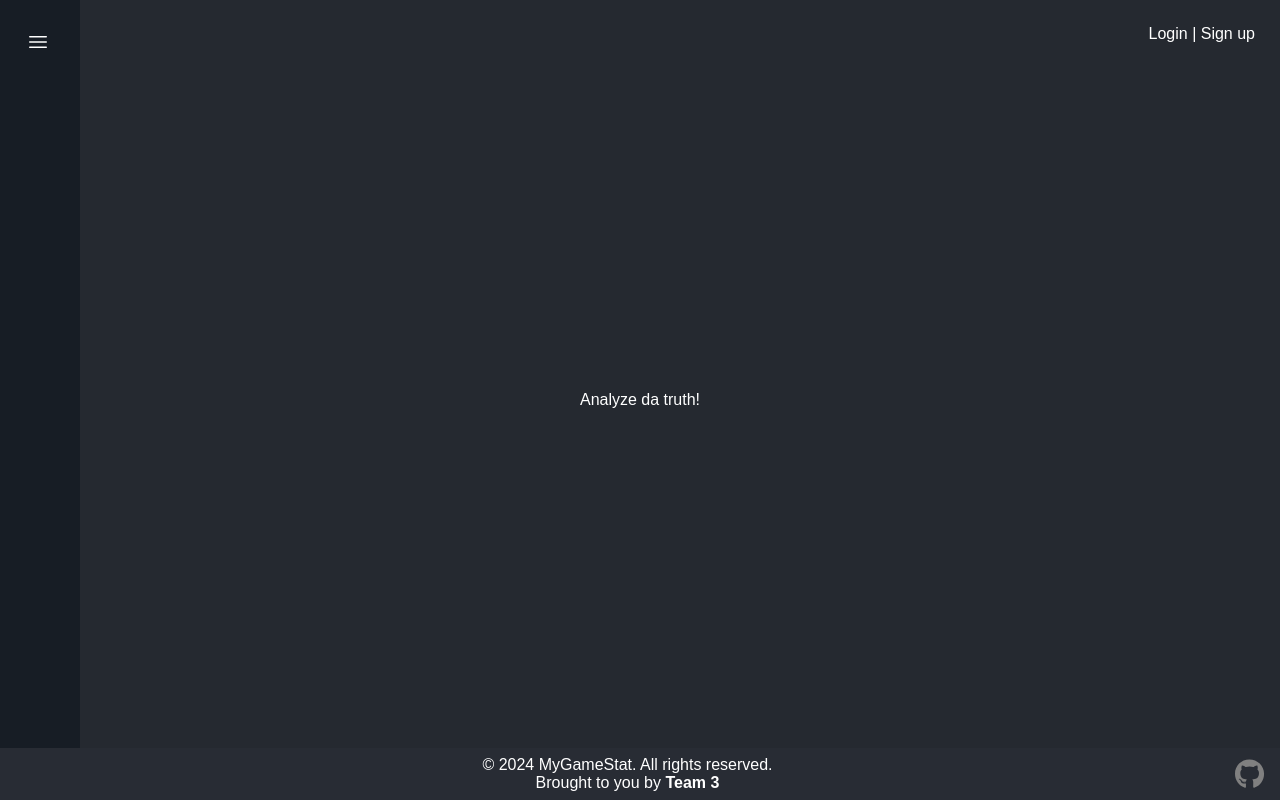
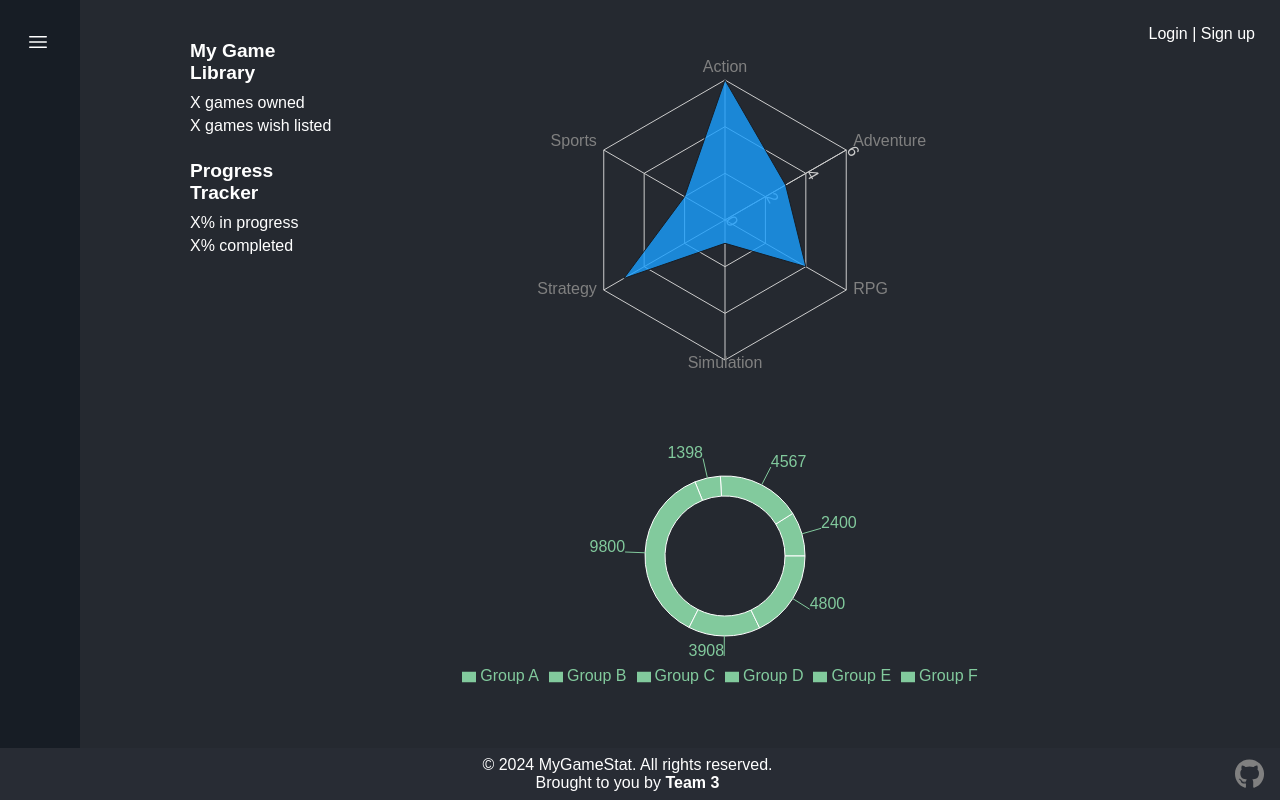
Before and after one commit to 240708-NET/MyGameStat, a Next.js app in the folder src/Web/client/: page /Pages/Analytics in a window 1280 px wide. Built offline with nearby package versions, Linux system fonts and the light colour scheme.

Commit message:
Recharts imports, Charts componenets, and Analytics page changes

```diff
--- a/src/Web/client/package.json
+++ b/src/Web/client/package.json
@@ -18,7 +18,8 @@
     "client": "file:",
     "next": "14.2.5",
     "react": "^18",
-    "react-dom": "^18"
+    "react-dom": "^18",
+    "recharts": "^2.12.7"
   },
   "devDependencies": {
     "@types/node": "^20",
--- /dev/null
+++ b/src/Web/client/src/app/Components/Charts/PieChart.tsx
@@ -0,0 +1,67 @@
+'use client';
+import { PieChart, Pie, Legend  } from "recharts";
+
+const pieChart: React.FC = () => {
+
+    const data01 = [
+        {
+          "name": "Group A",
+          "value": 400
+        },
+        {
+          "name": "Group B",
+          "value": 300
+        },
+        {
+          "name": "Group C",
+          "value": 300
+        },
+        {
+          "name": "Group D",
+          "value": 200
+        },
+        {
+          "name": "Group E",
+          "value": 278
+        },
+        {
+          "name": "Group F",
+          "value": 189
+        }
+      ];
+      const data02 = [
+        {
+          "name": "Group A",
+          "value": 2400
+        },
+        {
+          "name": "Group B",
+          "value": 4567
+        },
+        {
+          "name": "Group C",
+          "value": 1398
+        },
+        {
+          "name": "Group D",
+          "value": 9800
+        },
+        {
+          "name": "Group E",
+          "value": 3908
+        },
+        {
+          "name": "Group F",
+          "value": 4800
+        }
+      ];
+
+    return (
+        <PieChart width={730} height={250}>
+        <Pie data={data02} dataKey="value" nameKey="name" cx="50%" cy="50%" innerRadius={60} outerRadius={80} fill="#82ca9d" label />
+        <Legend/>
+        </PieChart>
+    );
+};
+
+export default pieChart;
--- /dev/null
+++ b/src/Web/client/src/app/Components/Charts/RadarChart.tsx
@@ -0,0 +1,49 @@
+'use client';
+import { RadarChart, Radar, PolarGrid, PolarAngleAxis, PolarRadiusAxis, Legend  } from "recharts";
+
+const radarChart: React.FC = () => {
+
+    const dummyData = [
+        {
+          "subject": "Action",
+          "A": 6,
+          "fullMark": 6
+        },
+        {
+          "subject": "Adventure",
+          "A": 3,
+          "fullMark": 6
+        },
+        {
+          "subject": "RPG",
+          "A": 4,
+          "fullMark": 6
+        },
+        {
+          "subject": "Simulation",
+          "A": 1,
+          "fullMark": 6
+        },
+        {
+          "subject": "Strategy",
+          "A": 5,
+          "fullMark": 6
+        },
+        {
+          "subject": "Sports",
+          "A": 2,
+          "fullMark": 6
+        }
+      ]
+
+    return (
+        <RadarChart outerRadius={140} width={730} height={400} data={dummyData}>
+            <PolarGrid />
+            <PolarAngleAxis dataKey="subject" />
+            <PolarRadiusAxis angle={30} domain={[0, 6]} />
+            <Radar name="You" dataKey="A" stroke="#171D25" fill="#1A9FFF" fillOpacity={0.8} />
+        </RadarChart>
+    );
+};
+
+export default radarChart;
--- a/src/Web/client/src/app/Pages/Analytics/Analytics.module.css
+++ b/src/Web/client/src/app/Pages/Analytics/Analytics.module.css
@@ -1,9 +1,55 @@
-.Container {
-    color: #fff;
-    display: flex;
-    justify-content: center;
-    align-items: center;
-    height: 100vh; /* Full viewport height */
-    text-align: center; /* Center text inside the div */
-    padding: 0 20px; /* Optional: Add some padding for better mobile view */
-  }
+.container {
+  color: #fff;
+  display: flex;
+  justify-content: center;
+  align-items: flex-start; /* Align items to the top of the container */
+  height: 100vh; /* Full viewport height */
+  padding: 20px; /* Optional: Adjust padding for spacing */
+}
+
+.sidebar {
+  flex: 1;
+  display: flex;
+  flex-direction: column;
+  justify-content: flex-start;
+  align-items: flex-start;
+  padding: 20px;
+  color: #fff;
+}
+
+.listContainer {
+  margin-bottom: 20px;
+  margin-left: 50%;
+}
+
+.listContainer h3 {
+  margin-bottom: 10px;
+  font-size: 1.2rem;
+}
+
+.listContainer ul {
+  list-style-type: none;
+  padding-left: 0;
+}
+
+.listContainer ul li {
+  margin-bottom: 5px;
+  font-size: 1rem;
+}
+
+.chartContainer {
+  flex: 3;
+  display: flex;
+  flex-direction: column; /* Stack the charts vertically */
+  justify-content: flex-start;
+  align-items: center;
+}
+
+.radarChartContainer, .pieChartContainer {
+  width: 100%; /* Ensure charts take up full available width */
+  margin-bottom: 20px; /* Add spacing between the RadarChart and PieChart */
+}
+
+.pieChartContainer {
+  margin-bottom: 0; /* No bottom margin on the last element */
+}
--- a/src/Web/client/src/app/Pages/Analytics/page.tsx
+++ b/src/Web/client/src/app/Pages/Analytics/page.tsx
@@ -1,20 +1,39 @@
-/*
-desc
-*/
-
 'use client';
 
 import React from 'react';
 import styles from './Analytics.module.css';
+import RadarChart from '../../Components/Charts/RadarChart';
+import PieChart from '../../Components/Charts/PieChart';
 
 const AnalyticsPage: React.FC = () => {
     return (
-        <main>
-            <div className = {styles.Container}>
-                <p> Analyze da truth!</p>
+        <main className={styles.container}>
+            <div className={styles.sidebar}>
+                <div className={styles.listContainer}>
+                    <h3>My Game Library</h3>
+                    <ul>
+                        <li>X games owned</li>
+                        <li>X games wish listed</li>
+                    </ul>
+                </div>
+                <div className={styles.listContainer}>
+                    <h3>Progress Tracker</h3>
+                    <ul>
+                        <li>X% in progress</li>
+                        <li>X% completed</li>
+                    </ul>
+                </div>
             </div>
-      </main>
-    )
+            <div className={styles.chartContainer}>
+                <div className={styles.radarChartContainer}>
+                    <RadarChart />
+                </div>
+                <div className={styles.pieChartContainer}>
+                    <PieChart />
+                </div>
+            </div>
+        </main>
+    );
 };
 
 export default AnalyticsPage;
--- a/src/Web/client/src/app/page.tsx
+++ b/src/Web/client/src/app/page.tsx
@@ -6,11 +6,6 @@ export default function Home() {
 
   return (
     <div className={styles.container}>
-         <div className = {styles.Content}>
-         <h1 >Welcome To MyGameStat!</h1>
-         <h1 >Welcome To MyGameStat!</h1>
-
-      </div>
       <h2 className={styles.sectionTitle}>Popular Games</h2>
       <div className={styles.cardsContainer}>
 
```
Also changed, not shown: 2 other files (tests, documents, lock files or other folders).
